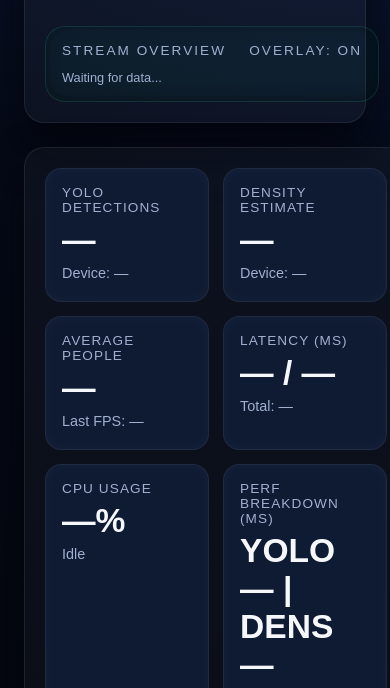
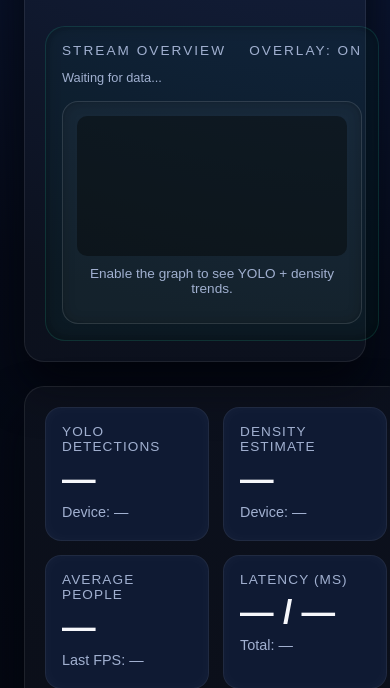
Before and after one commit to Nutz95/PeopleCounter, a Flask app: template templates/index.html in a window 390 px wide. Shown: the part 717-1405 px from the top of the page. Run offline with Flask 3, Linux system fonts and the light colour scheme; the template is opened without the code that fills it, so the values that code supplies are empty.

Commit message:
feat: Implement performance tracking for YOLO inference and enhance UI metrics display

```diff
--- a/static/css/app.css
+++ b/static/css/app.css
@@ -186,6 +186,13 @@ main.page-column {
   font-size: 2.1rem;
   font-weight: 600;
 }
+.metric-value .perf-line {
+  font-size: 0.95rem;
+  font-weight: 500;
+  letter-spacing: 0.08em;
+  margin-bottom: 4px;
+  color: #f6f7fb;
+}
 .metric-footnote {
   font-size: 0.9rem;
   color: var(--muted);
@@ -282,6 +289,34 @@ main.page-column {
   flex-direction: column;
   gap: 10px;
 }
+.video-history-content {
+  display: grid;
+  grid-template-columns: repeat(auto-fit, minmax(220px, 1fr));
+  gap: 16px;
+}
+.video-graph {
+  display: flex;
+  flex-direction: column;
+  align-items: center;
+  justify-content: center;
+  border-radius: 16px;
+  padding: 14px;
+  background: rgba(255, 255, 255, 0.04);
+  border: 1px solid rgba(255, 255, 255, 0.1);
+  box-shadow: inset 0 0 12px rgba(0, 0, 0, 0.25);
+}
+.video-graph canvas {
+  width: 100%;
+  height: 170px;
+  border-radius: 10px;
+  background: rgba(0, 0, 0, 0.4);
+}
+.graph-empty {
+  margin-top: 10px;
+  font-size: 0.85rem;
+  color: var(--muted);
+  text-align: center;
+}
 .history-entry {
   display: grid;
   grid-template-columns: 1fr auto;
@@ -366,4 +401,10 @@ a {
     justify-content: center;
     margin-top: 12px;
   }
+  .video-history-content {
+    grid-template-columns: 1fr;
+  }
+  .video-graph canvas {
+    height: 140px;
+  }
 }
--- a/static/js/app.js
+++ b/static/js/app.js
@@ -16,6 +16,10 @@ const captureTimeLabel = document.getElementById('captureTimeLabel');
 const overlayToggle = document.getElementById('overlayToggle');
 const overlayStatus = document.getElementById('overlayStatus');
 const videoHistoryList = document.getElementById('videoHistoryList');
+const historyChartShell = document.getElementById('historyChartShell');
+const historyChart = document.getElementById('historyChart');
+const historyCtx = historyChart ? historyChart.getContext('2d') : null;
+const graphEmpty = document.getElementById('graphEmpty');
 const metricsInterval = 1100;
 const MAX_LOGS = 6;
 
@@ -41,10 +45,13 @@ function formatStage(prefix, value) {
 }
 
 function updateOverlayButton(enabled) {
-  const label = enabled ? 'Hide overlay graph' : 'Show overlay graph';
+  const label = enabled ? 'Hide metric chart' : 'Show metric chart';
   overlayToggle.textContent = label;
   overlayToggle.dataset.state = enabled ? 'on' : 'off';
   overlayStatus.textContent = `Overlay: ${enabled ? 'on' : 'off'}`;
+  if (historyChartShell) {
+    historyChartShell.style.display = enabled ? '' : 'none';
+  }
 }
 
 function updateVideoHistory(records = []) {
@@ -67,6 +74,70 @@ function updateVideoHistory(records = []) {
     entry.append(description, timestamp);
     videoHistoryList.appendChild(entry);
   });
+}
+
+function drawHistoryChart(records = []) {
+  if (!historyChart || !historyCtx) {
+    return;
+  }
+  const bounds = historyChartShell.getBoundingClientRect();
+  const width = bounds.width;
+  const height = bounds.height;
+  const dpr = window.devicePixelRatio || 1;
+  if (width <= 0 || height <= 0) {
+    return;
+  }
+  historyChart.width = width * dpr;
+  historyChart.height = height * dpr;
+  historyCtx.setTransform(dpr, 0, 0, dpr, 0, 0);
+  historyCtx.clearRect(0, 0, width, height);
+  if (!records.length) {
+    if (graphEmpty) {
+      graphEmpty.style.display = 'block';
+    }
+    historyCtx.fillStyle = 'rgba(255, 255, 255, 0.04)';
+    historyCtx.fillRect(0, 0, width, height);
+    return;
+  }
+  if (graphEmpty) {
+    graphEmpty.style.display = 'none';
+  }
+  const flattened = records.flatMap((row) => [Number(row.yolo_count || 0), Number(row.density_count || 0), Number(row.average || 0)]);
+  const maxVal = Math.max(5, ...flattened);
+  const maxPoints = Math.max(records.length - 1, 1);
+  const stepX = width / maxPoints;
+  const clampY = (value) => height - ((value / maxVal) * (height - 24)) - 12;
+  const drawLine = (values, color, thickness) => {
+    historyCtx.beginPath();
+    historyCtx.lineWidth = thickness;
+    historyCtx.strokeStyle = color;
+    values.forEach((val, idx) => {
+      const x = idx * stepX;
+      const y = clampY(val);
+      if (idx === 0) {
+        historyCtx.moveTo(x, y);
+      } else {
+        historyCtx.lineTo(x, y);
+      }
+    });
+    historyCtx.stroke();
+  };
+  const yoloValues = records.map((entry) => Number(entry.yolo_count || 0));
+  const densityValues = records.map((entry) => Number(entry.density_count || 0));
+  const avgValues = records.map((entry) => Number(entry.average || 0));
+  // Draw light grid
+  historyCtx.strokeStyle = 'rgba(255, 255, 255, 0.08)';
+  historyCtx.lineWidth = 1;
+  for (let i = 1; i < 4; i += 1) {
+    const y = (height / 4) * i;
+    historyCtx.beginPath();
+    historyCtx.moveTo(0, y);
+    historyCtx.lineTo(width, y);
+    historyCtx.stroke();
+  }
+  drawLine(avgValues, 'rgba(255, 255, 0, 0.95)', 2.4);
+  drawLine(densityValues, 'rgba(0, 0, 255, 0.8)', 1.5);
+  drawLine(yoloValues, 'rgba(0, 255, 0, 0.8)', 1.5);
 }
 
 debugToggle.addEventListener('change', () => sendControl({debug: debugToggle.checked}));
@@ -114,6 +185,7 @@ async function refreshMetrics() {
     setProfileButtons(Boolean(data.profile_active));
     updateOverlayButton(Boolean(data.graph_overlay));
     updateVideoHistory(data.history || []);
+    drawHistoryChart(data.history || []);
     const activeProfileName = data.profile_name || data.active_profile_view;
     if (activeProfileName) {
       profileViewBadge.textContent = activeProfileName.replace('_', ' ');
@@ -134,7 +206,14 @@ async function refreshMetrics() {
       formatStage('gpu', data.density_gpu_ms),
       formatStage('post', data.density_post_ms)
     ].filter(Boolean).join(' · ');
-    perfSummary.textContent = `YOLO ${yoloStages || '—'} · DENS ${densityStages || '—'}`;
+    const pipelinePre = formatStage('Pipeline pre', data.pipeline_pre_ms);
+    const pipelinePost = formatStage('Pipeline post', data.pipeline_post_ms);
+    const pipelineLine = [pipelinePre, pipelinePost].filter(Boolean).join(' · ');
+    perfSummary.innerHTML = `
+      <div class="perf-line">${pipelineLine || 'Pipeline —'}</div>
+      <div class="perf-line">YOLO ${yoloStages || '—'}</div>
+      <div class="perf-line">DENS ${densityStages || '—'}</div>
+    `;
     updateProfileLog(data.profile_log || []);
   } catch (error) {
     fpsStatus.textContent = 'Waiting for metrics...';
--- a/templates/index.html
+++ b/templates/index.html
@@ -28,7 +28,7 @@
           <button id="fullscreenBtn" type="button">Fullscreen</button>
           <button id="fitBtn" type="button">Fit View</button>
         </div>
-        <button id="overlayToggle" class="overlay-button" type="button" data-state="on">Hide overlay graph</button>
+          <button id="overlayToggle" class="overlay-button" type="button" data-state="on">Hide metric chart</button>
       </div>
       <p class="video-hint">Connect from any browser at http://localhost:{{ port }} to mirror the feed from this device.</p>
       <div class="video-history">
@@ -36,8 +36,14 @@
           <span>Stream overview</span>
           <span id="overlayStatus">Overlay: on</span>
         </div>
-        <div class="video-history-list" id="videoHistoryList">
-          <p class="history-empty">Waiting for data...</p>
+        <div class="video-history-content">
+          <div class="video-history-list" id="videoHistoryList">
+            <p class="history-empty">Waiting for data...</p>
+          </div>
+          <div class="video-graph" id="historyChartShell">
+            <canvas id="historyChart" width="450" height="180"></canvas>
+            <p class="graph-empty" id="graphEmpty">Enable the graph to see YOLO + density trends.</p>
+          </div>
         </div>
       </div>
     </section>
```
Also changed, not shown: camera_app_pipeline.py (+13 -81 lines), yolo_people_counter.py (+30 -27 lines).
